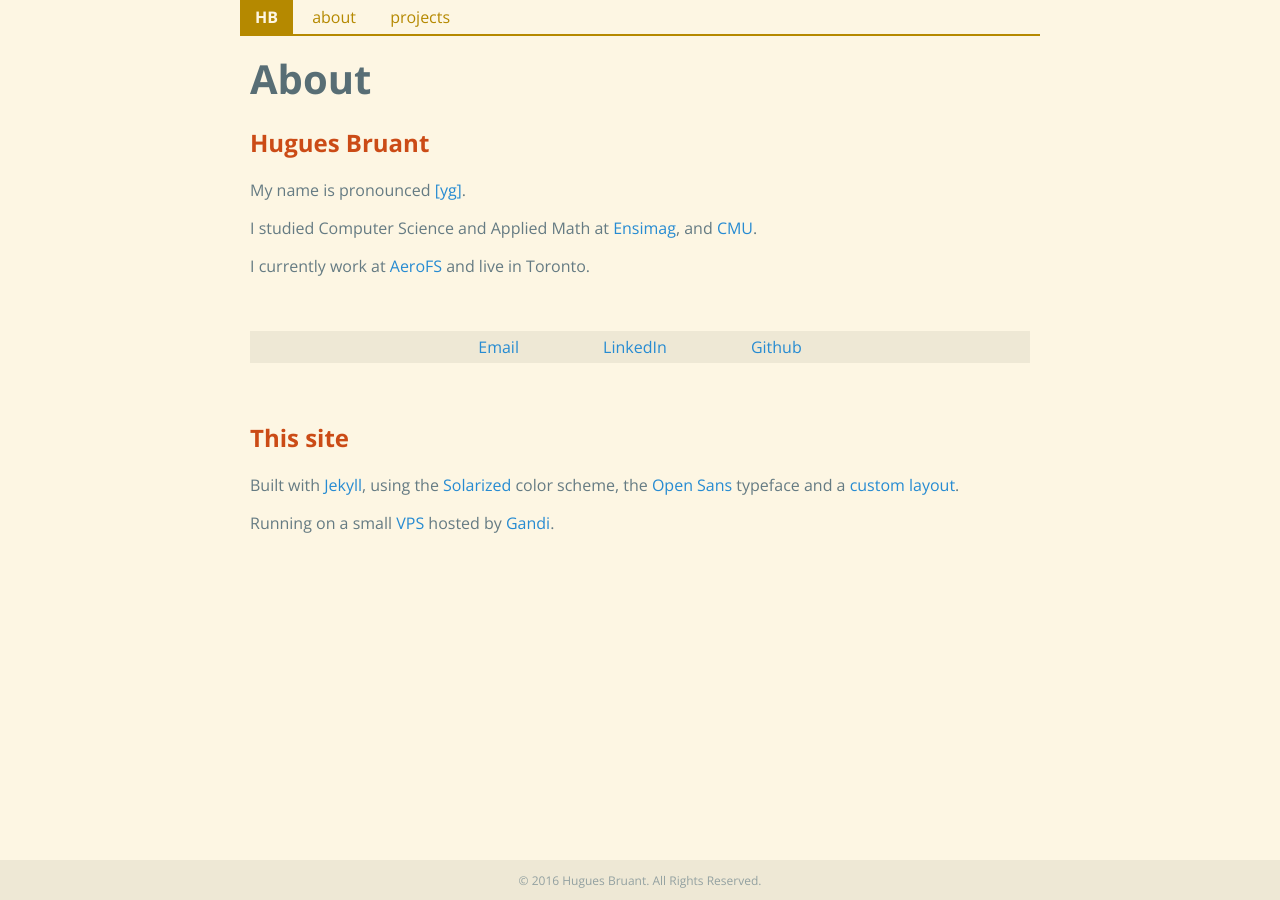
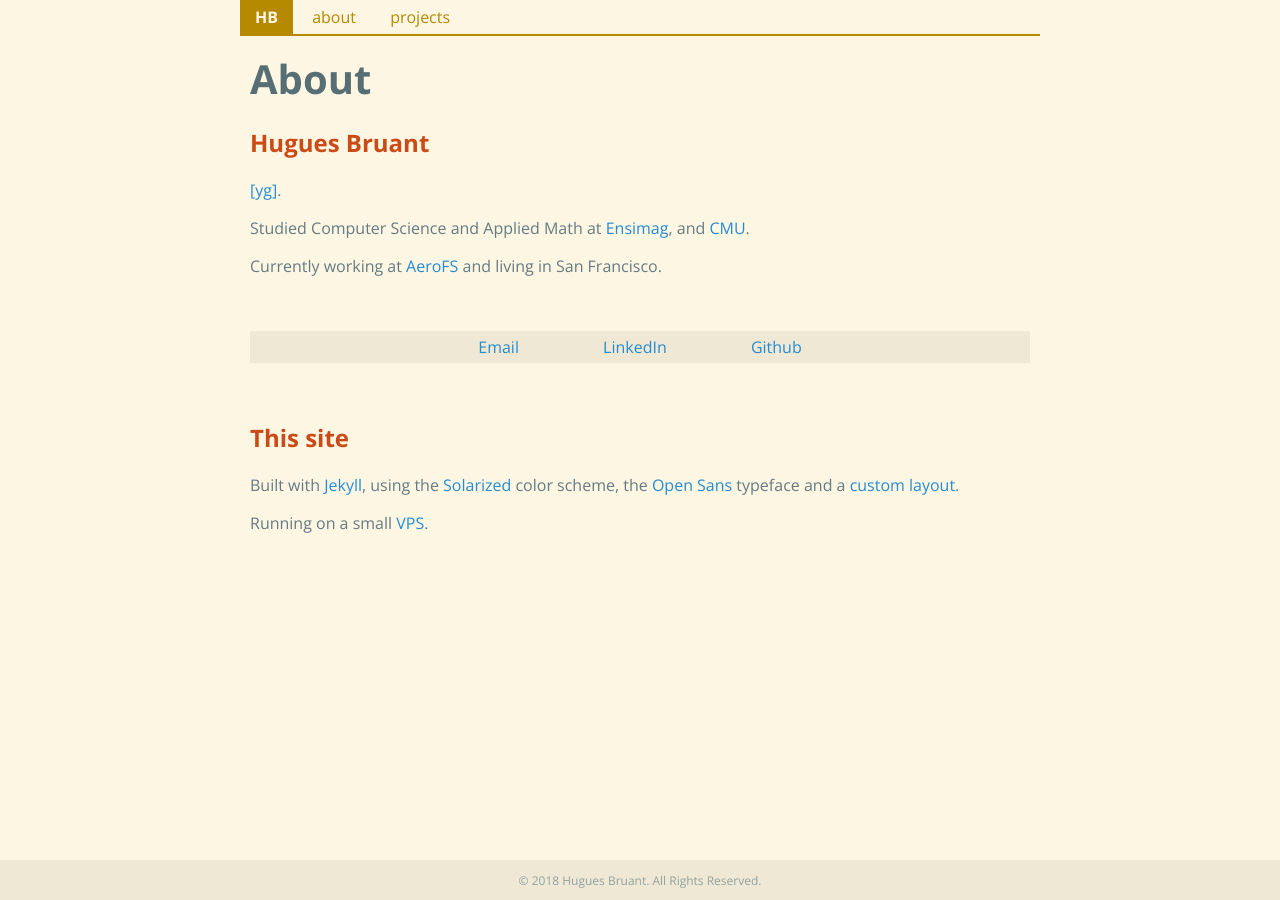
Before and after one commit to huguesb/bruant.info, a Jekyll site: the page built from pages/about.md, in a window 1280 px wide. Built offline with Jekyll 4.4.1, drawn with Linux system fonts in a browser that asks for light colours; Markdown is read by kramdown in place of the engine named in the settings.

Commit message:
Misc updates

```diff
--- a/_layouts/base.html
+++ b/_layouts/base.html
@@ -25,7 +25,7 @@
       </div>
 
       <div id="footer">
-        <p>&copy; 2016 Hugues Bruant. All Rights Reserved.</p>
+        <p>&copy; 2018 Hugues Bruant. All Rights Reserved.</p>
       </div>
     </div>
   </body>
--- a/pages/about.md
+++ b/pages/about.md
@@ -6,12 +6,12 @@ title: About
 Hugues Bruant
 -------------
 
-My name is pronounced [\[yg\]](http://en.wikipedia.org/wiki/Help:IPA_for_French).
+[\[yg\]](http://en.wikipedia.org/wiki/Help:IPA_for_French).
 
-I studied Computer Science and Applied Math at [Ensimag](http://ensimag.grenoble-inp.fr/),
+Studied Computer Science and Applied Math at [Ensimag](http://ensimag.grenoble-inp.fr/),
 and [CMU](http://scs.cmu.edu).
 
-I currently work at [AeroFS](https://aerofs.com) and live in Toronto.
+Currently working at [AeroFS](https://aerofs.com) and living in San Francisco.
 
 <br/>
 
@@ -31,4 +31,4 @@ Built with [Jekyll](http://jekyllrb.com), using the [Solarized](http://ethanscho
 color scheme, the [Open Sans](http://www.google.com/fonts#QuickUsePlace:quickUse/Family:Open+Sans)
 typeface and a [custom layout](https://github.com/huguesb/bruant.info).
 
-Running on a small [VPS](/articles/vps-setup/) hosted by [Gandi](https://gandi.net).
+Running on a small [VPS](/articles/vps-setup/).
```
Also changed, not shown: index.md (+1 -1 lines), pages/projects.md (+1 -1 lines).
